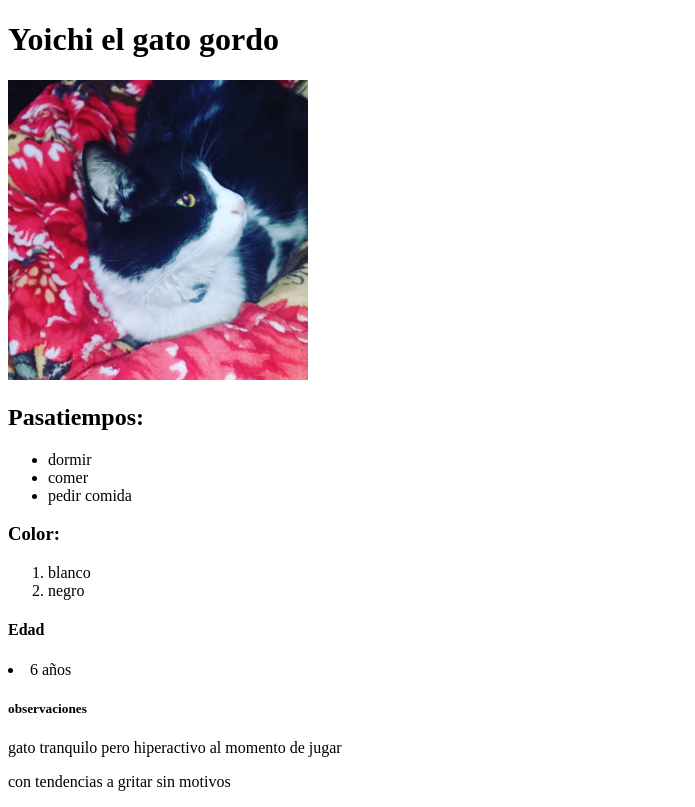
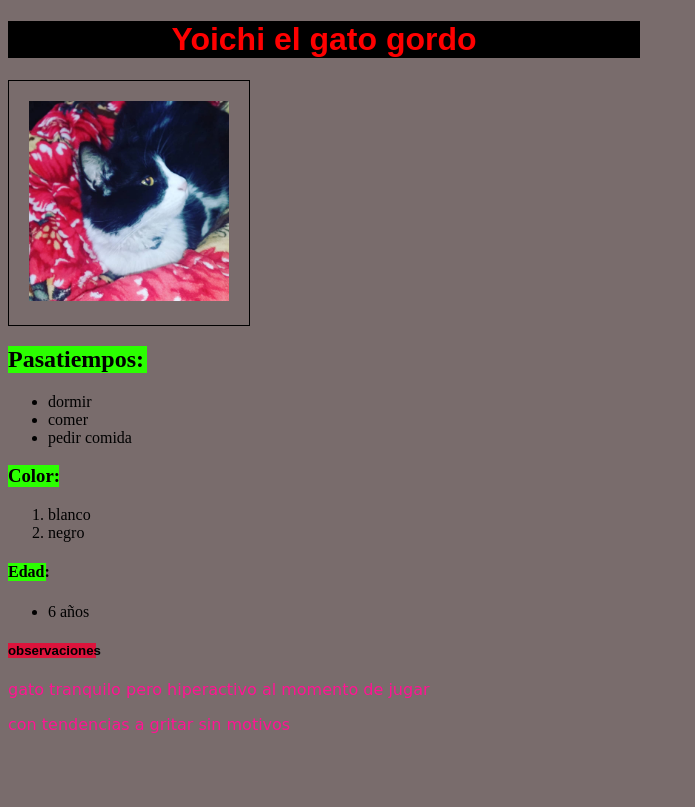
Before and after one commit to mijjuky/curso-programacion, a plain HTML site: page index.html in a window 1280 px wide. Shown: the whole page, without its empty margins (0-695 px from the left). Drawn offline with Linux system fonts and the light colour scheme.

Commit message:
index.html

```diff
--- a/index.html
+++ b/index.html
@@ -5,13 +5,14 @@
     <meta http-equiv="X-UA-Compatible" content="IE=edge">
     <meta name="viewport" content="width=device-width, initial-scale=1.0">
     <title> Presentacion </title>
+    <link rel="stylesheet" href="style 1.css">
 </head>
 <body>
     <div>
         <h1>Yoichi el gato gordo</h1>
     </div>
-    <div>
-        <img width="300px" alt=gato src="img/38963586_10214424787986566_2903794811498659840_n.jpg">
+    <div class="marco1">
+        <img width="200px" alt=gato src="img/38963586_10214424787986566_2903794811498659840_n.jpg">
     </div>
     <div>
         <h2>Pasatiempos:</h2>
@@ -29,8 +30,10 @@
         </ol>
     </div>
     <div>
-        <h4>Edad</h4>
-        <li>6 años</li>
+        <h4>Edad:</h4>
+        <ul>
+            <li>6 años</li>
+        </ul>
     </div>
     <div>
         <h5>observaciones</h5>
--- /dev/null
+++ b/style 1.css
@@ -0,0 +1,36 @@
+h1{
+    color: rgb(255, 0, 0);
+    font-family: Arial;
+    background-color: black;
+    width: 50%;
+    text-align: center;
+    }
+.marco1{
+    padding: 20px;
+    width: 200px;
+    border: 1px solid #000;
+    }
+h2{
+    background-color: rgb(43, 255, 0);
+    width: 11%;
+    }
+h3{
+    background-color: rgb(43, 255, 0);
+    width: 4%;
+    }
+h4{
+    background-color: rgb(43, 255, 0);
+    width: 3%;
+    }
+h5{
+   font-family: arial;
+   background-color: crimson;
+   width: 7%;
+    }
+p{
+    color: deeppink;
+    font-family: cursive;
+}
+body{
+    background-color: rgb(121, 108, 108);
+}
```
